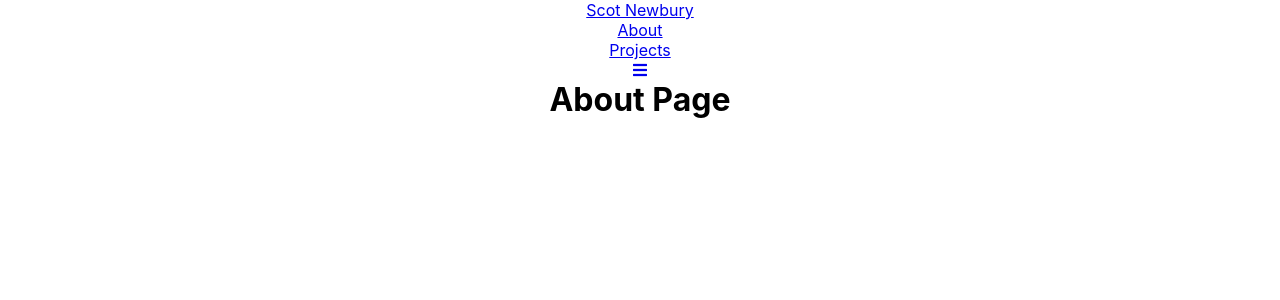
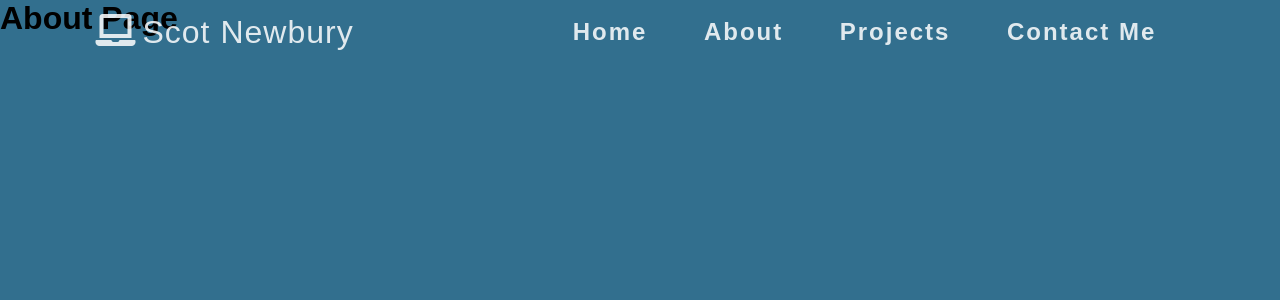
Before and after one commit to scotnewbury/react-practice, a React (Create React App) app: page /about in a window 1280 px wide. Shown: the top 300 px of the page. Built offline with nearby package versions, Linux system fonts and the light colour scheme.

Commit message:
updated style sheets

```diff
--- a/src/App.css
+++ b/src/App.css
@@ -5,41 +5,14 @@
   margin: 0;
 }
 
-.App {
-  text-align: center;
+body {
+  font-family: Arial, Helvetica, sans-serif;
 }
 
-.App-logo {
-  height: 40vmin;
-  pointer-events: none;
+html {
+  background-color: rgb(50,111,142);
 }
 
-@media (prefers-reduced-motion: no-preference) {
-  .App-logo {
-    animation: App-logo-spin infinite 20s linear;
-  }
+a {
+  text-decoration: none;
 }
-
-.App-header {
-  background-color: #282c34;
-  min-height: 100vh;
-  display: flex;
-  flex-direction: column;
-  align-items: center;
-  justify-content: center;
-  font-size: calc(10px + 2vmin);
-  color: white;
-}
-
-.App-link {
-  color: #61dafb;
-}
-
-@keyframes App-logo-spin {
-  from {
-    transform: rotate(0deg);
-  }
-  to {
-    transform: rotate(360deg);
-  }
-}
--- a/src/App.js
+++ b/src/App.js
@@ -6,7 +6,7 @@ import {
   Switch,
 } from 'react-router-dom';
 
-import Navbar from './Navbar';
+import Navbar from './components/Navbar/Navbar';
 import HomePage from './pages/HomePage';
 import AboutPage from './pages/AboutPage';
 import ProjectsPage from './pages/ProjectsPage';
--- a/src/Navbar.js
+++ /dev/null
@@ -1,17 +0,0 @@
-import React from 'react';
-import {Link} from 'react-router-dom';
-import './Navbar.css';
-
-
-const Navbar = () => (
-  <div className="nav">
-    <ul className="menu">
-      <li className="logo"><Link to="/">Scot Newbury</Link></li>
-      <li className="item"><Link to="/about">About</Link></li>
-      <li className="item"><Link to="/projects">Projects</Link></li>
-      <li class="toggle"><a href="#"><i class="fas fa-bars"></i></a></li>
-    </ul>
-  </div>
-);
-
-export default Navbar;
--- /dev/null
+++ b/src/components/Navbar/Navbar.css
@@ -0,0 +1,158 @@
+
+
+
+
+a {
+  text-decoration: none;
+}
+
+navbar {
+  display: flex;
+  justify-content: space-around;
+  align-items: center;
+  min-height: 8vh;
+  width: 100%;
+  position: absolute;
+}
+
+.logo {
+  display: flex;
+  color: rgba(255, 255, 255, 0.85);
+  font-size: 32px;
+}
+
+.logo h4 {
+  margin-left: 7px;
+  letter-spacing: 1px;
+  font-weight: lighter;
+}
+
+.navlinks {
+  display: flex;
+  list-style: none;
+  justify-content: space-around;
+  width: 50%;
+  font-size: 24px;
+}
+
+.link {
+  letter-spacing: 2px;
+  font-weight: bold;
+}
+
+.link a {
+  color: rgba(255, 255, 255, 0.85);
+}
+
+.link a:hover {
+  color:rgba(255, 255, 255, 1);
+  text-decoration: none;
+}
+
+.hamburger-toggle {
+  cursor: pointer;
+  color: white;
+  display: none;
+}
+
+.main {
+  /* background: radial-gradient(at center center, #2d7e9270 0%, #1c40617c 100%), url("./assets/images/background-image.jpg"); */
+  background-size: cover;
+  background-position: center;
+  height: 100vh;
+  width: 100vw;
+  background-color: rgb(50,111,142);
+}
+
+.showcase {
+  max-width: 800px;
+  height: 100vh;
+  display: flex;
+  flex-direction: column;
+  justify-content: center;
+  align-items: center;
+  margin: 0 auto;
+}
+
+.showcase h1 {
+  font-size: 64px;
+  color: white;
+  font-weight: normal;
+  letter-spacing: 3px;
+  text-align: center;
+}
+
+.showcase h2 {
+  font-size: 28px;
+  color: white;
+  font-weight: lighter;
+  letter-spacing: 4px;
+}
+
+.showcase p {
+  color: white;
+  text-align: center;
+  font-size: 16px;
+  margin: 10px 0 15px 0;
+}
+
+.showcase__btn-services {
+  border: white solid 1px;
+  background-color: transparent;
+  color: white;
+  padding: 10px 50px;
+  margin: 0px 10px;
+}
+
+.showcase__btn-about {
+  border: white solid 1px;
+  background-color: white;
+  color: rgb(26, 108, 122);
+  padding: 10px 50px;
+  margin: 0px 10px;
+}
+
+@media screen and (max-width: 850px) {
+  body {
+    overflow-x: hidden;
+  }
+  .hamburger-toggle {
+    display: block;
+  }
+
+  .navlinks {
+    position: absolute;
+    right: 0px;
+    display: flex;
+    flex-direction: column;
+    height: 70vh;
+    align-items: center;
+    width: 100%;
+    top: 8vh;
+    background-color: teal;
+    font-size: 32px;
+    transform: translateX(100%);
+    transition: transform 0.5s ease-in;
+    z-index: 1;
+  }
+
+  .active {
+    transform: translateX(0%);
+  }
+
+  .main {
+    background: rgb(50,111,142);
+    height: 100vh;
+  }
+
+  .showcase h1 {
+    font-size: 48px;
+  }
+
+  .showcase h2 {
+    letter-spacing: 2px;
+    text-align: center;
+    width: 95%;
+    padding-bottom: 5px;
+  }
+}
--- /dev/null
+++ b/src/components/Navbar/Navbar.jsx
@@ -0,0 +1,42 @@
+import React, {useState} from 'react';
+import {Link} from 'react-router-dom';
+import './Navbar.css'
+
+const Navbar = () => {
+
+  const [navLinkOpen, navLinkToggle] = useState(false);
+
+  const handleNavLinksToggle = () => {
+    navLinkToggle(!navLinkOpen);
+  };
+
+  const renderClasses = () => {
+    let classes  = "navlinks";
+
+    if (navLinkOpen) {
+      classes += " active"
+    }
+
+    return classes
+  }
+
+  return (
+   <navbar>
+      <div className="logo">
+        <i className='fa fa-laptop'></i>
+        <h4>Scot Newbury</h4>
+      </div>
+      <ul className={renderClasses()}>
+        <li className="link"><Link to="/">Home</Link></li>
+        <li className="link"><Link to="/about">About</Link></li>
+        <li className="link"><Link to="/projects">Projects</Link></li>
+        <li className="link"><Link to="/contactme">Contact Me</Link></li>
+      </ul>
+      <div onClick={handleNavLinksToggle} className="hamburger-toggle">
+        <i className="fas fa-bars fa-lg"></i>
+      </div>
+  </navbar>
+  )
+}
+
+export default Navbar;
--- a/src/components/VideoBackground.css
+++ b/src/components/VideoBackground.css
@@ -1,5 +1,8 @@
-#video {
+.video {
   position: fixed;
+  width: 100%;
+  left: 0;
+  top: 0;
   z-index: -1;
-  width: 100%;
+  opacity: .5;
 }
--- a/src/components/VideoBackground.jsx
+++ b/src/components/VideoBackground.jsx
@@ -4,12 +4,9 @@ import bgVideo from '../assets/video/mountain-and-fog.mp4';
 
 const VideoBackground = () => {
   return (
-    <>
-    <div>Just a test line,</div>
-    <video autoPlay loop muted id='video'>
+    <video autoPlay loop muted className='video'>
       <source src={bgVideo} type='video/mp4' />
     </video>
-    </>
   )
 }
 
--- a/src/index.css
+++ b/src/index.css
@@ -1,3 +1,9 @@
+* {
+  margin: 0;
+  padding: 0;
+  box-sizing: border-box;
+}
+
 body {
   margin: 0;
   font-family: -apple-system, BlinkMacSystemFont, 'Segoe UI', 'Roboto', 'Oxygen',
```
Also changed, not shown: src/Navbar.css (deleted).
